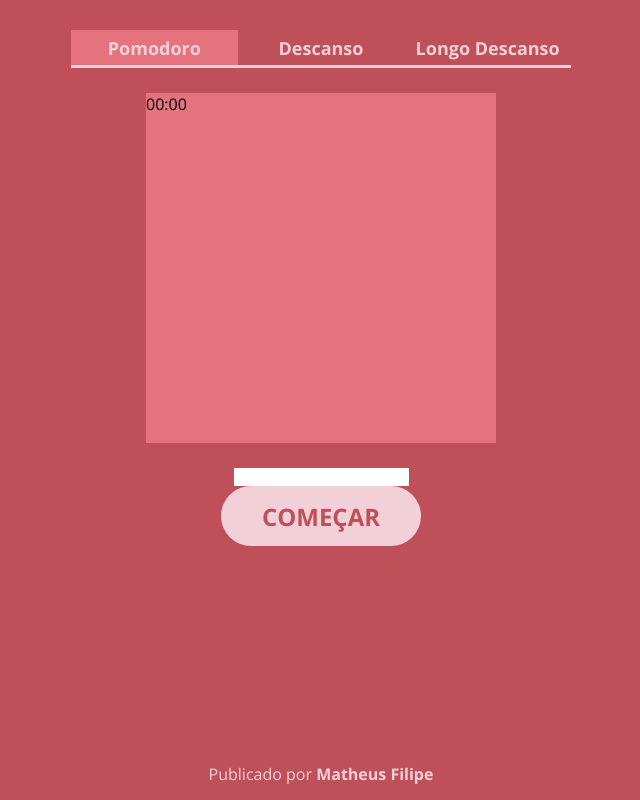
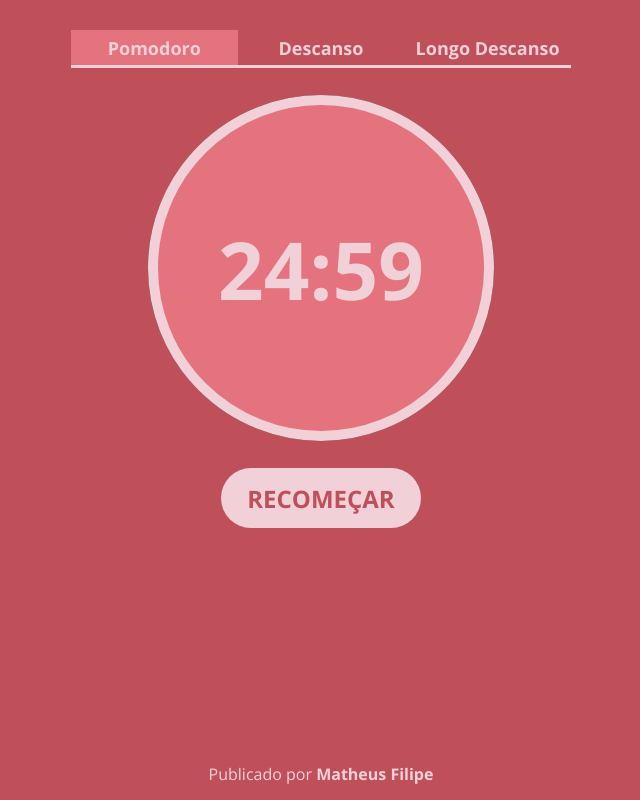
Before and after one commit to MatheusFilipe/PomodoroTimer, a plain HTML site: page index.html in a window 1280 px wide. Both pictures are taken after a click on the button "COMEÇAR". Shown: the whole page, without its empty margins (319-959 px from the left). Drawn offline with nearby package versions, Linux system fonts and the light colour scheme.

Commit message:
Functional app

```diff
--- a/index.html
+++ b/index.html
@@ -9,19 +9,22 @@
     <script src="script.js" defer></script>
 </head>
 <body>
-    <!-- <header class="header"></header> -->
     <main class="main-section">
         <div class="container-buttons">
-            <button class="clicked-button" >Pomodoro</button>
-            <button>Descanso</button>
-            <button>Longo Descanso</button>
+            <button id="pomodoro" class="clicked-button" onclick="changeAction(id)">Pomodoro</button>
+            <button id="short-break" onclick="changeAction(id)">Descanso</button>
+            <button id="long-break" onclick="changeAction(id)">Longo Descanso</button>
         </div>
         <div class="timer-container">
-            <div id="timer"></div>
+            <div class="timer-circle">
+                <svg>
+                    <circle r="48%" cx="50%" cy="50%"></circle>
+                    <circle id="circleProgress" r="48%" cx="50%" cy="50%"></circle>
+                </svg>
+            </div>
+            <div id="timer" class="timer-display">25:00</div>
         </div>
-        <input type="number" id="duration">
         <button id="startButton" class="startButton">COMEÇAR</button>
-        <!-- <button>Parar</button> -->
         <button id="restartButton" class="startButton" hidden>RECOMEÇAR</button>
     </main>
     <footer class="footer">
--- a/script.js
+++ b/script.js
@@ -1,21 +1,25 @@
+function timeFormat(time) {
+    let minutes, seconds;
+
+    minutes = parseInt(time / 60, 10);
+    seconds = parseInt(time % 60, 10);
+
+    minutes = minutes < 10 ? "0" + minutes : minutes;
+    seconds = seconds < 10 ? "0" + seconds : seconds;
+
+    return minutes + ":" + seconds;
+}
+
 function startTimer(duration, display) {
     var timer = duration
-    var minutes, seconds;
 
     intervalId = setInterval(function () {
         if (timer == 0) {
-            restartButton.style.display = 'none';
-            startButton.style.display = 'block';
-            clearInterval(intervalId);
+            restart();
         }
 
-        minutes = parseInt(timer / 60, 10);
-        seconds = parseInt(timer % 60, 10);
-
-        minutes = minutes < 10 ? "0" + minutes : minutes;
-        seconds = seconds < 10 ? "0" + seconds : seconds;
-
-        display.textContent = minutes + ":" + seconds;
+        display.textContent = timeFormat(timer);
+        progress(timer, duration);
 
         if (--timer < 0) {
             timer = duration;
@@ -24,15 +28,46 @@ function startTimer(duration, display) {
 }
 
 startButton.onclick = function() {
-    var duration = document.querySelector("#duration").value;
+    let buttonId = document.getElementsByClassName('clicked-button')[0].id
+    let duration = durations[buttonId];
     var display = document.querySelector("#timer");
     startButton.style.display = 'none';
     restartButton.style.display = 'block';
 
+
     startTimer(duration, display);
 }
 
-restartButton.onclick = function() {
+function restart() {
     restartButton.style.display = 'none';
     startButton.style.display = 'block';
+    try {
+        clearInterval(intervalId);
+    } catch (error) {}
+
+    let id = document.getElementsByClassName('clicked-button')[0].id
+    display.textContent = timeFormat(durations[id]);
+    circle.style.strokeDashoffset = 1070
 }
+
+restartButton.onclick = restart;
+
+function changeAction(id) {
+    let clickedButton = document.getElementsByClassName('clicked-button')[0]
+    let buttonToChange = document.getElementById(id);
+    clickedButton.classList.remove('clicked-button');
+    buttonToChange.classList.add('clicked-button');
+    restart();
+}
+
+function progress(num, duration) {
+    circle.style.strokeDashoffset = 1070 - (1070 * num / duration);// 100% = 1070 --> x% = y --> y = 10.7x --> calc(1070 - 10.7x)
+}
+
+var circle = document.querySelector('#circleProgress');
+var display = document.querySelector("#timer");
+var durations = {
+    'pomodoro': 1500, // 25 minutes --> 1500 seconds
+    'short-break': 300, // 5 minutes --> 300 seconds
+    'long-break': 900 // 15 minutes --> 900 seconds
+}
--- a/style.css
+++ b/style.css
@@ -10,6 +10,7 @@
 }
 
 :root {
+    --black: #40383C;
     --dark: #BF505A;
     --light: #E5737D;
     --white: #F2D0D7;
@@ -37,7 +38,7 @@ body {
 
 .container-buttons button {
     cursor: pointer;
-    width: 33.3%;
+    width: 33.33%;
     height: 35px;
     background-color: var(--dark);
     color: var(--white);
@@ -54,7 +55,44 @@ body {
     width: 350px;
     height: 350px;
     margin: 25px auto;
-    background-color: var(--light);
+    position: relative;
+}
+
+.timer-display {
+    font-size: 80px;
+    font-weight: bold;
+    color: var(--white);
+    position: absolute;
+    top: 50%;
+    left: 50%;
+    transform: translate(-50%, -50%);
+}
+
+.timer-circle svg {
+    width: 350px;
+    height: 350px;
+}
+
+.timer-circle svg circle {
+    width: 330px;
+    height: 330px;
+    fill: var(--light);
+    stroke: var(--white);
+    stroke-width: 10;
+    stroke-dasharray: 1070;
+    stroke-dashoffset: 1070;
+    rotate: 270deg;
+    transform: translate(-100%);
+}
+
+.timer-circle svg circle:nth-child(1) {
+    stroke-dashoffset: 0;
+    stroke: var(--black);
+}
+
+.timer-circle svg circle:nth-child(2) {
+    stroke: var(--white);
+    transition: stroke-dashoffset 1s;
 }
 
 .startButton {
```
